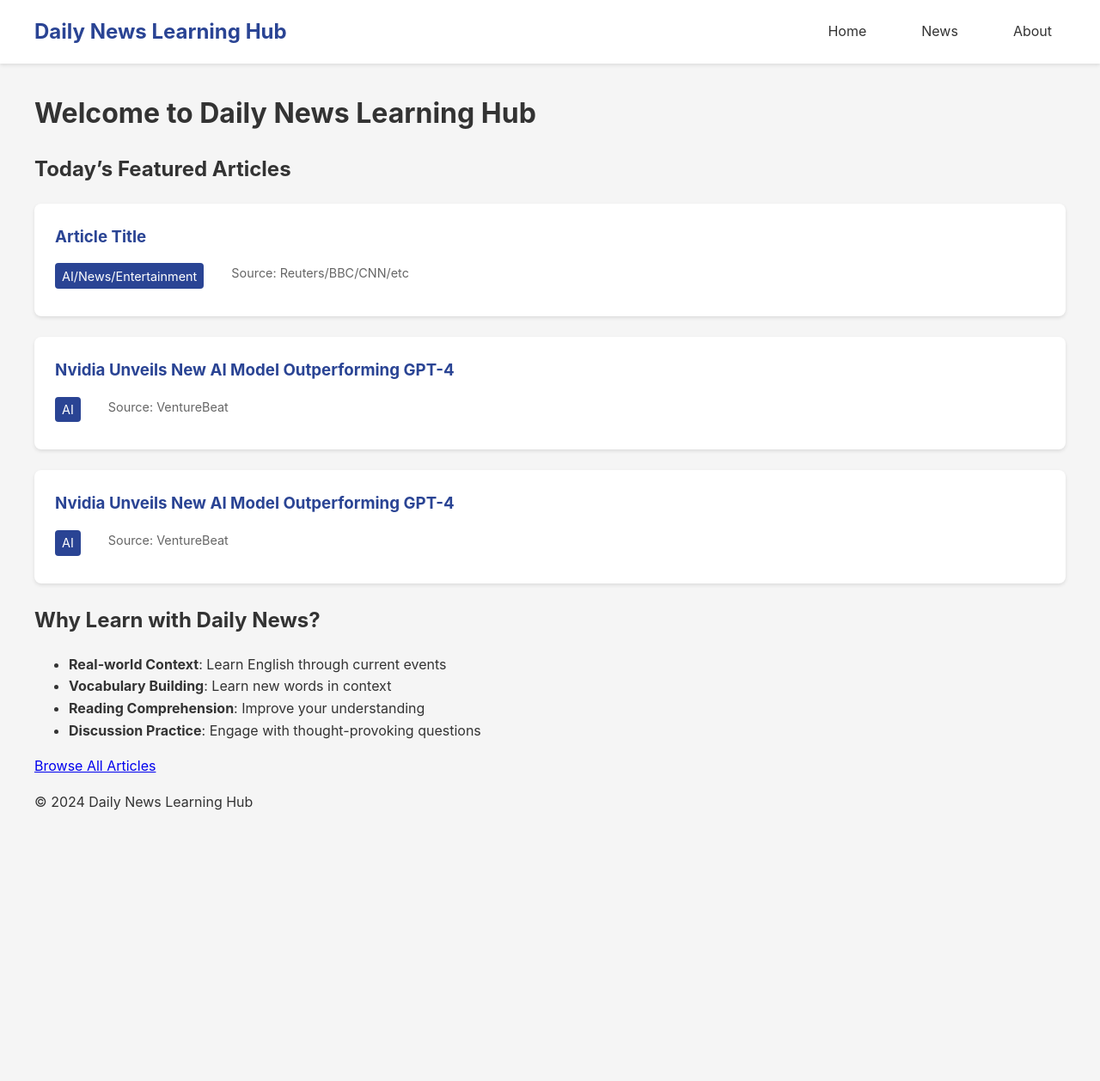
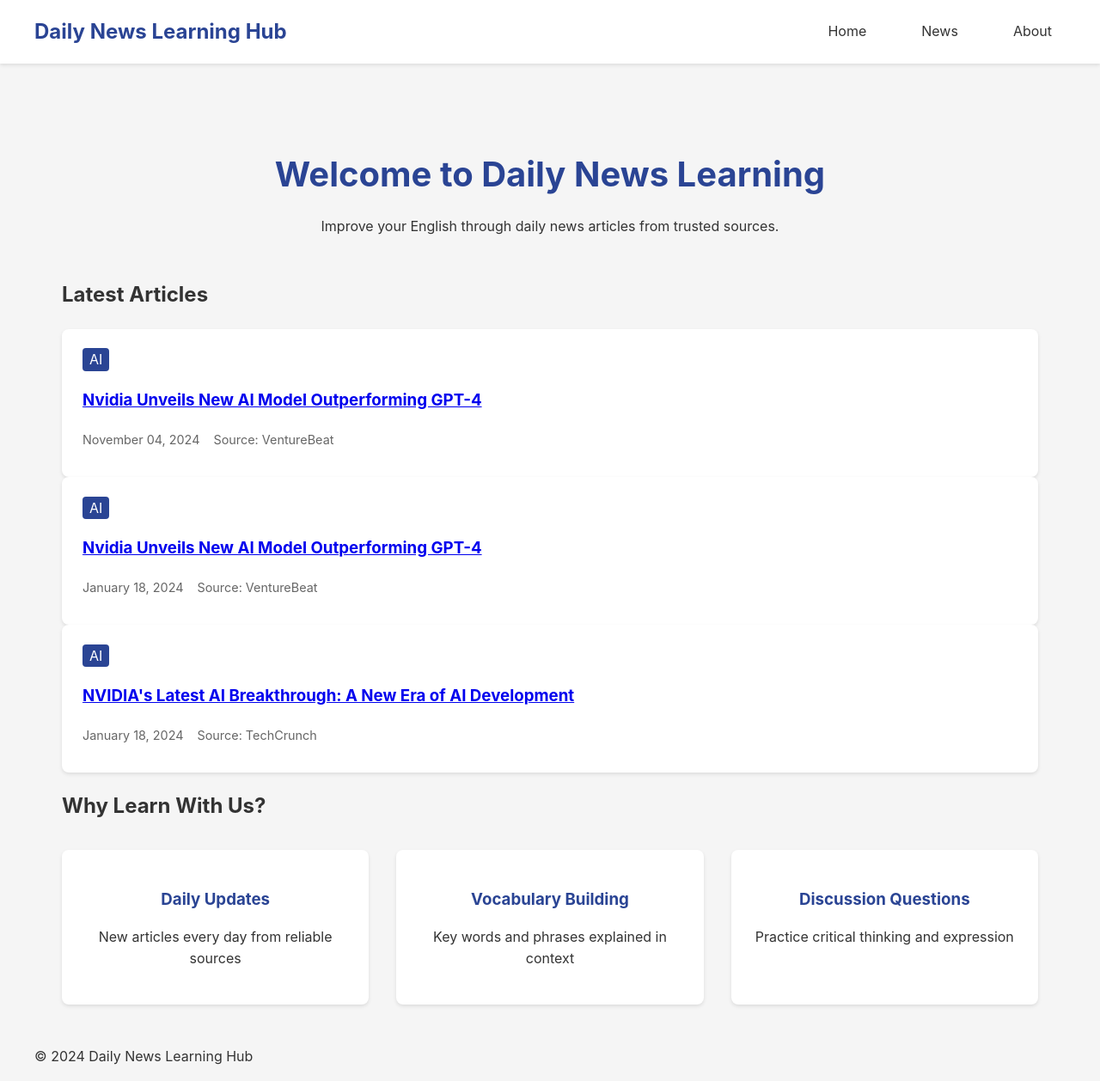
Before and after one commit to SKYEMINMIN/daily-news-learning, a Jekyll site: the page built from index.md, in a window 1280 px wide. Shown: the whole page at 86% size. Built offline with Jekyll 4.4.1, drawn with Linux system fonts in a browser that asks for light colours; before the commit the page ends 962 px from its top, so only the background shows below that.

Commit message:
Fix template issues and update content structure

```diff
--- /dev/null
+++ b/_posts/2024-01-18-nvidia-ai-breakthrough.md
@@ -0,0 +1,31 @@
+---
+layout: post
+title: "NVIDIA's Latest AI Breakthrough: A New Era of AI Development"
+category: AI
+source: "TechCrunch"
+source_url: "https://techcrunch.com/"
+vocabulary:
+  - term: "breakthrough"
+    definition: "an important discovery or development that helps to solve a problem"
+    example: "The company announced a major breakthrough in AI technology."
+  - term: "semiconductor"
+    definition: "a material that can conduct electricity under some conditions but not others"
+    example: "NVIDIA is a leading manufacturer of semiconductor chips."
+  - term: "innovation"
+    definition: "a new method, idea, or product"
+    example: "Their latest innovation could transform the industry."
+discussion_questions:
+  - "How might this development impact the future of AI technology?"
+  - "What potential applications do you see for this new AI breakthrough?"
+  - "What challenges might arise from this advancement?"
+---
+
+NVIDIA has announced a significant breakthrough in AI technology, showcasing their latest developments in artificial intelligence and machine learning capabilities.
+
+## Key Points
+- Advanced AI processing capabilities
+- Improved efficiency and performance
+- New applications in various industries
+
+## Summary
+This breakthrough represents a significant step forward in AI technology, potentially enabling new applications and improving existing ones across various industries.
--- a/assets/css/style.css
+++ b/assets/css/style.css
@@ -203,3 +203,58 @@
     border-radius: 4px;
     margin-right: 1rem;
 }
+/* Home page specific styles */
+.home-container {
+    max-width: 1200px;
+    margin: 0 auto;
+    padding: 2rem;
+}
+
+.welcome-section {
+    text-align: center;
+    margin-bottom: 3rem;
+}
+
+.welcome-section h1 {
+    font-size: 2.5rem;
+    color: #2a4494;
+    margin-bottom: 1rem;
+}
+
+.features-grid {
+    display: grid;
+    grid-template-columns: repeat(auto-fit, minmax(250px, 1fr));
+    gap: 2rem;
+    margin-top: 2rem;
+}
+
+.feature-card {
+    background: white;
+    padding: 1.5rem;
+    border-radius: 8px;
+    box-shadow: 0 2px 4px rgba(0,0,0,0.1);
+    text-align: center;
+}
+
+.feature-card h3 {
+    color: #2a4494;
+    margin-bottom: 1rem;
+}
+
+/* Article specific styles */
+.article-content {
+    max-width: 800px;
+    margin: 0 auto;
+    background: white;
+    padding: 2rem;
+    border-radius: 8px;
+    box-shadow: 0 2px 4px rgba(0,0,0,0.1);
+}
+
+.vocabulary-section,
+.discussion-section {
+    margin-top: 2rem;
+    padding: 1.5rem;
+    background: #f8f9fa;
+    border-radius: 8px;
+}
--- a/index.md
+++ b/index.md
@@ -1,27 +1,45 @@
 ---
 layout: default
-title: Home
+title: Daily News Learning
 ---
 
-# Welcome to Daily News Learning Hub
+<div class="home-container">
+    <section class="welcome-section">
+        <h1>Welcome to Daily News Learning</h1>
+        <p>Improve your English through daily news articles from trusted sources.</p>
+    </section>
 
-## Today's Featured Articles
+    <section class="latest-news">
+        <h2>Latest Articles</h2>
+        <div class="articles-grid">
+            {% for post in site.posts limit:3 %}
+            <article class="article-card">
+                <span class="article-category">{{ post.category }}</span>
+                <h3><a href="{{ site.baseurl }}{{ post.url }}">{{ post.title }}</a></h3>
+                <div class="article-meta">
+                    <span class="article-date">{{ post.date | date: "%B %d, %Y" }}</span>
+                    <span class="article-source">Source: {{ post.source }}</span>
+                </div>
+            </article>
+            {% endfor %}
+        </div>
+    </section>
 
-{% for post in site.posts limit:3 %}
-<div class="featured-article">
-    <h3><a href="{{ site.baseurl }}{{ post.url }}">{{ post.title }}</a></h3>
-    <div class="article-meta">
-        <span class="category">{{ post.category }}</span>
-        <span class="source">Source: {{ post.source }}</span>
-    </div>
+    <section class="features">
+        <h2>Why Learn With Us?</h2>
+        <div class="features-grid">
+            <div class="feature-card">
+                <h3>Daily Updates</h3>
+                <p>New articles every day from reliable sources</p>
+            </div>
+            <div class="feature-card">
+                <h3>Vocabulary Building</h3>
+                <p>Key words and phrases explained in context</p>
+            </div>
+            <div class="feature-card">
+                <h3>Discussion Questions</h3>
+                <p>Practice critical thinking and expression</p>
+            </div>
+        </div>
+    </section>
 </div>
-{% endfor %}
-
-## Why Learn with Daily News?
-
-- **Real-world Context**: Learn English through current events
-- **Vocabulary Building**: Learn new words in context
-- **Reading Comprehension**: Improve your understanding
-- **Discussion Practice**: Engage with thought-provoking questions
-
-[Browse All Articles]({{ site.baseurl }}/news)
```
Also changed, not shown: _posts/2024-11-04-template.md (deleted, +0 -24 lines).
